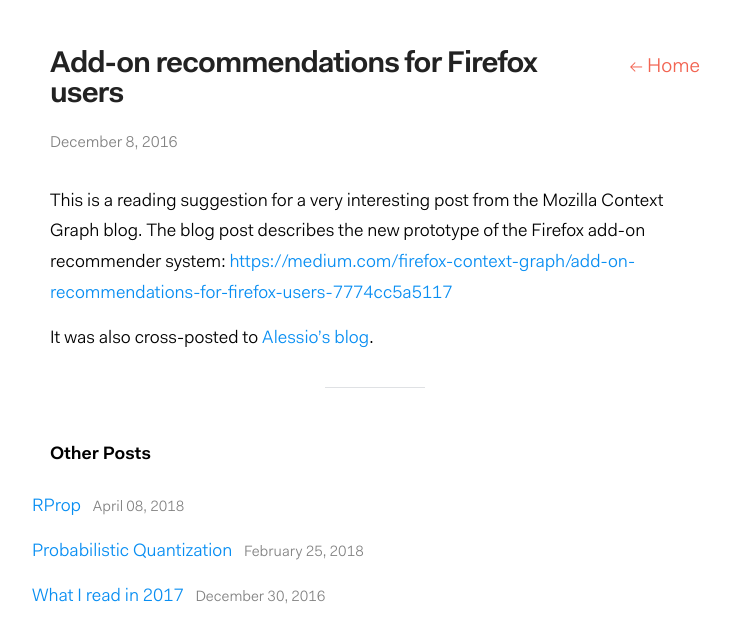
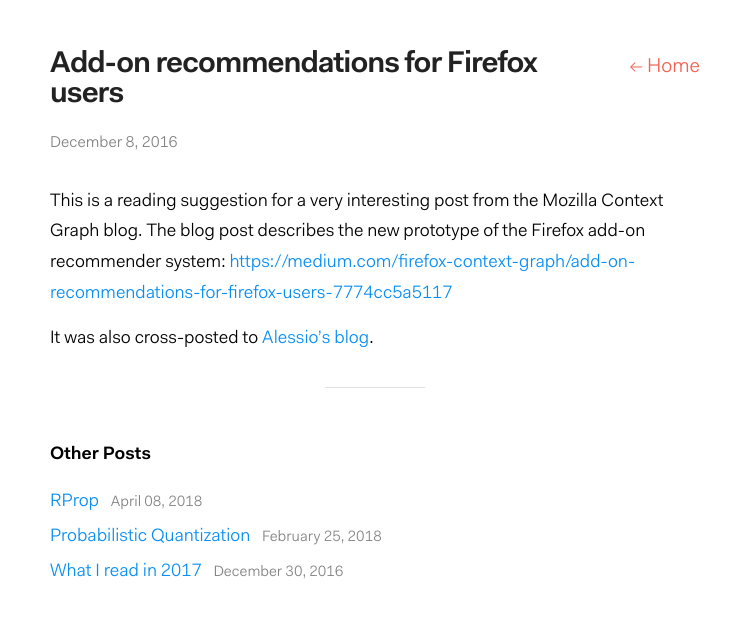
Before and after one commit to florian/florian.github.io, a Jekyll site: the page built from _posts/2017-12-08-addon-recommender.md, in a window 1280 px wide. Shown: the top 643 px of the page, without its empty margins (265-995 px from the left). Built offline with Jekyll 4.4.1, drawn with Linux system fonts in a browser that asks for light colours.

Commit message:
Fix styling of related links

```diff
--- a/_sass/_layout.scss
+++ b/_sass/_layout.scss
@@ -162,6 +162,8 @@
 }
 .related li {
     list-style: none;
+    padding: 2px 0;
+    text-indent: 0;
 }
 .related li .post-meta {
     font-size: 15px;
```
Also changed, not shown: 2 other files.
